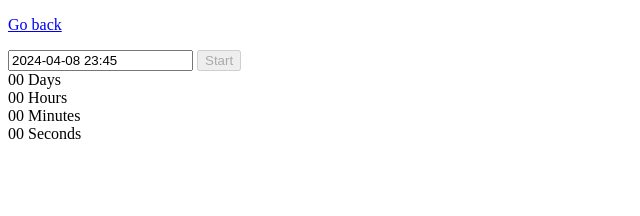
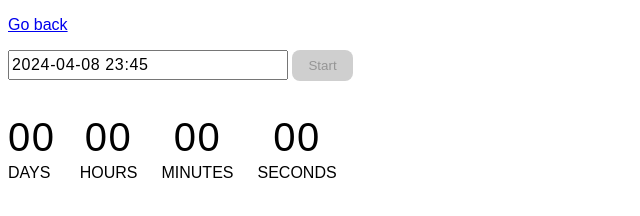
Before and after one commit to DimaM83/goit-js-hw-10, a website built with Vite: page src/1-timer.html in a window 1280 px wide. Shown: the whole page, without its empty margins (0-640 px from the left). Built offline with nearby package versions, Linux system fonts and the light colour scheme; a web font is replaced by a local one.

Commit message:
стилизовал_timer

```diff
--- a/src/1-timer.html
+++ b/src/1-timer.html
@@ -14,8 +14,8 @@
       href="https://fonts.googleapis.com/css2?family=Raleway:wght@800&family=Roboto:wght@400;500;700&family=Rubik+Distressed&display=swap"
       rel="stylesheet"
     />
-    <!-- <link rel="stylesheet" href="css/common.css" /> -->
-    <!-- <link rel="stylesheet" href="css/02-timer.css" -->
+    <link rel="stylesheet" href="./css/2-snackbar.css" />
+    <link rel="stylesheet" href="./css/1-timer.css"/>
   </head>
   <body>
     <section>
@@ -28,19 +28,19 @@
       <div class="timer">
         <div class="field">
           <span class="value" data-days>00</span>
-          <span class="label">Days</span>
+          <span class="label">DAYS</span>
         </div>
         <div class="field">
           <span class="value" data-hours>00</span>
-          <span class="label">Hours</span>
+          <span class="label">HOURS</span>
         </div>
         <div class="field">
           <span class="value" data-minutes>00</span>
-          <span class="label">Minutes</span>
+          <span class="label">MINUTES</span>
         </div>
         <div class="field">
           <span class="value" data-seconds>00</span>
-          <span class="label">Seconds</span>
+          <span class="label">SECONDS</span>
         </div>
       </div>
     </section>
--- /dev/null
+++ b/src/css/1-timer.css
@@ -0,0 +1,42 @@
+body {
+  font-family: 'Montserrat', sans-serif;
+}
+
+.input-date-conteiner {
+  margin-bottom: 32px;
+}
+
+button {
+  border-radius: 8px;
+  padding: 8px 16px;
+  background: #cfcfcf;
+  border: none;
+}
+
+.flatpickr-input {
+  font-weight: 400;
+  font-size: 16px;
+  line-height: 150%;
+  letter-spacing: 0.04em;
+  width: 272px;
+}
+
+.timer {
+  display: flex;
+  text-align: center;
+  gap: 24px;
+}
+.value {
+  font-weight: 400;
+  font-size: 40px;
+  line-height: 120%;
+  letter-spacing: 0.04em;
+}
+
+.label {
+  display: flex;
+  font-family: var(--font-family);
+  font-weight: 400;
+  font-size: 16px;
+  line-height: 150%;
+}
--- a/src/css/styles.css
+++ /dev/null
@@ -1,25 +0,0 @@
-/**
-  |============================
-  | include css partials with
-  | default @import url()
-  |============================
-*/
-@import url('./reset.css');
-@import url('./vite-promo.css');
-@import url('./header.css');
-
-:root {
-  font-family: Inter, Avenir, Helvetica, Arial, sans-serif;
-  font-size: 16px;
-  line-height: 24px;
-  font-weight: 400;
-
-  color: #242424;
-  background-color: rgba(255, 255, 255, 0.87);
-
-  font-synthesis: none;
-  text-rendering: optimizeLegibility;
-  -webkit-font-smoothing: antialiased;
-  -moz-osx-font-smoothing: grayscale;
-  -webkit-text-size-adjust: 100%;
-}
```
Also changed, not shown: src/css/header.css (deleted, +0 -21 lines), src/css/vite-promo.css (deleted, +0 -92 lines), src/css/2-snackbar.css (added).
